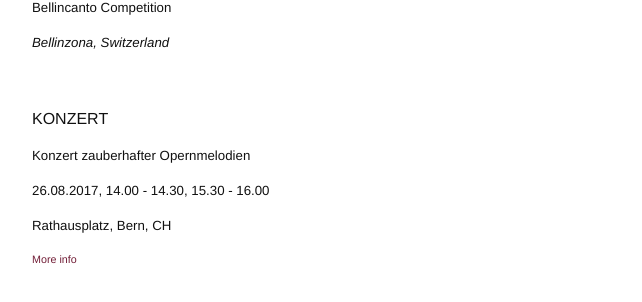
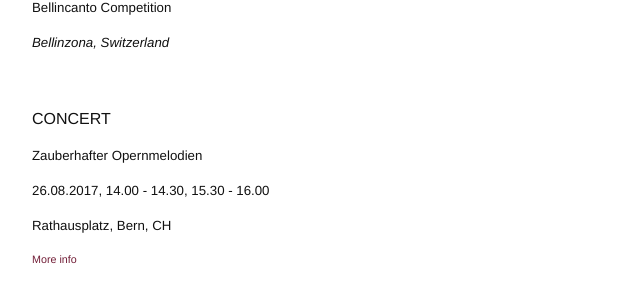
Before and after one commit to annesophie-sevens/annesophie-sevens.github.io, a Jekyll site: the page built from agenda-de.md, in a window 1280 px wide and 900 px high, scrolled down 448 px. Shown: the part 150-452 px from the top of the window, without its empty margins (238-880 px from the left). Built offline with Jekyll 4.4.1, drawn with Linux system fonts in a browser that asks for light colours.

Commit message:
Update agenda-de.md

```diff
--- a/agenda-de.md
+++ b/agenda-de.md
@@ -31,9 +31,9 @@
 
 &nbsp;
 
-KONZERT
+CONCERT
 
-##### Konzert zauberhafter Opernmelodien
+##### Zauberhafter Opernmelodien
 
 ##### 26.08.2017, 14.00 - 14.30, 15.30 - 16.00
 
```
